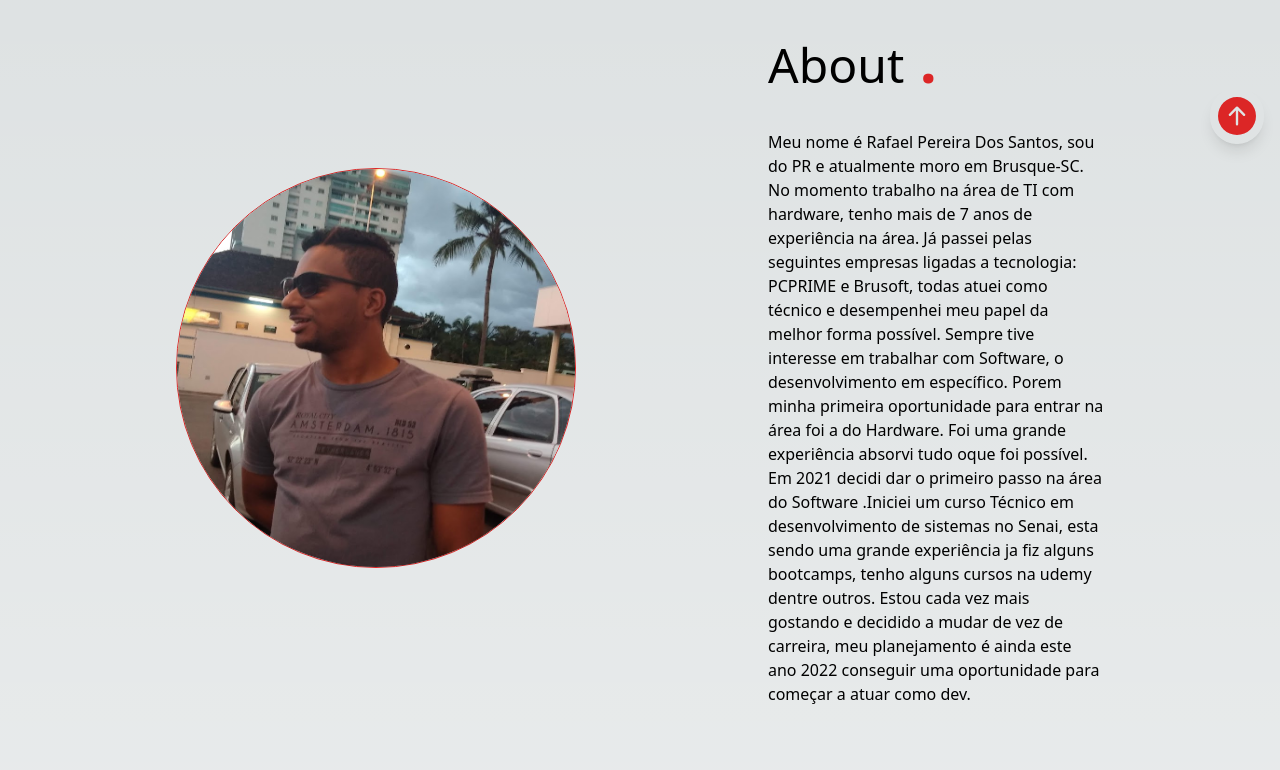
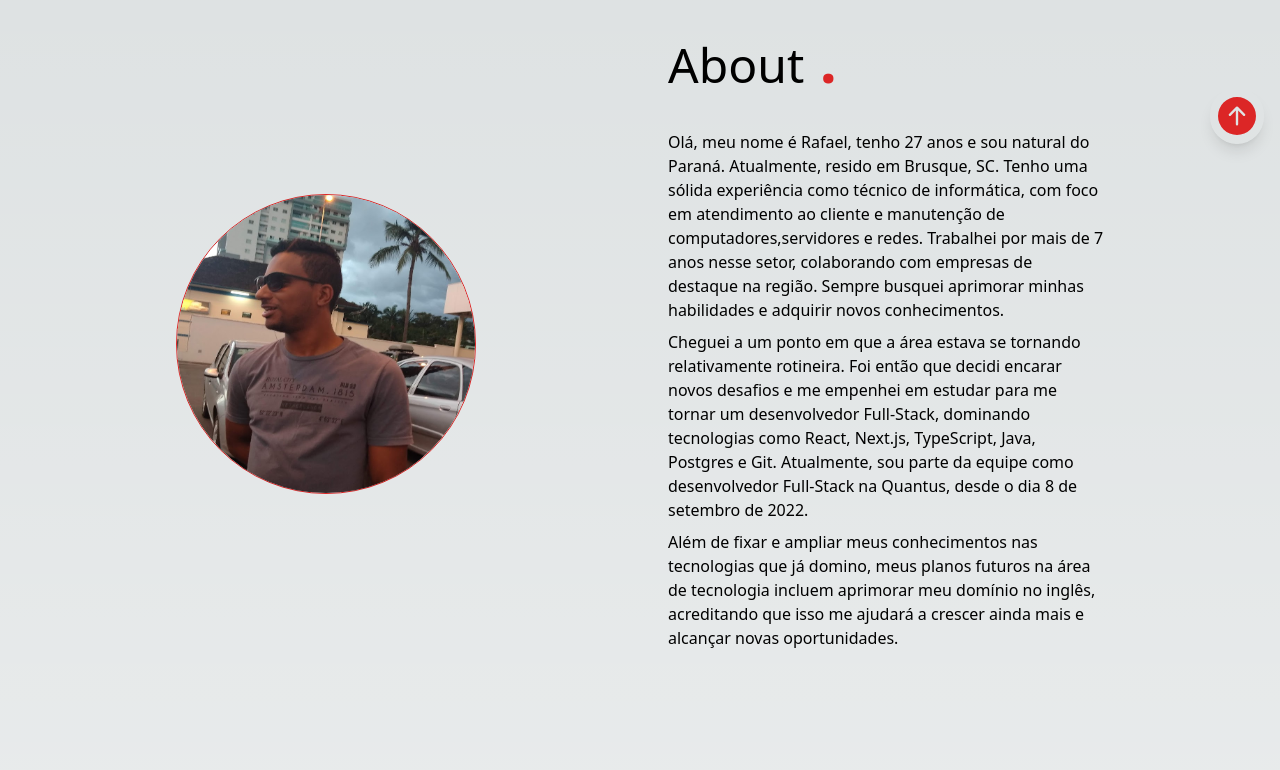
Before and after one commit to rafaelsantos01/portifolio-react, a Next.js app: page / in a window 1280 px wide. Shown: the part 640-1410 px from the top of the page. Built offline with nearby package versions, Linux system fonts and the light colour scheme.

Commit message:
ajuste no texto de apresentação e na logo

```diff
--- a/src/components/about/about.tsx
+++ b/src/components/about/about.tsx
@@ -9,7 +9,7 @@ export default function About() {
       <div className="justify-centers items-center md:flex my-20" id="about">
         <div className="flex items-center justify-center md:flex-none">
           <Image
-            className=" rounded-full w-40 h-40 md:w-[400px] md:h-[400px] border border-red-600"
+            className=" rounded-full w-40 h-40 md:w-[300px] md:h-[300px] border border-red-600"
             src={myPhoto}
             alt={""}
             width={400}
@@ -22,20 +22,29 @@ export default function About() {
             <Title title="About" />
           </div>
           <div className="select-none">
-            Meu nome é Rafael Pereira Dos Santos, sou do PR e atualmente moro em
-            Brusque-SC. No momento trabalho na área de TI com hardware, tenho
-            mais de 7 anos de experiência na área. Já passei pelas seguintes
-            empresas ligadas a tecnologia: PCPRIME e Brusoft, todas atuei como
-            técnico e desempenhei meu papel da melhor forma possível. Sempre
-            tive interesse em trabalhar com Software, o desenvolvimento em
-            específico. Porem minha primeira oportunidade para entrar na área
-            foi a do Hardware. Foi uma grande experiência absorvi tudo oque foi
-            possível. Em 2021 decidi dar o primeiro passo na área do Software
-            .Iniciei um curso Técnico em desenvolvimento de sistemas no Senai,
-            esta sendo uma grande experiência ja fiz alguns bootcamps, tenho
-            alguns cursos na udemy dentre outros. Estou cada vez mais gostando e
-            decidido a mudar de vez de carreira, meu planejamento é ainda este
-            ano 2022 conseguir uma oportunidade para começar a atuar como dev.
+            <p className="mb-2">
+              Olá, meu nome é Rafael, tenho 27 anos e sou natural do Paraná.
+              Atualmente, resido em Brusque, SC. Tenho uma sólida experiência
+              como técnico de informática, com foco em atendimento ao cliente e
+              manutenção de computadores,servidores e redes. Trabalhei por mais
+              de 7 anos nesse setor, colaborando com empresas de destaque na
+              região. Sempre busquei aprimorar minhas habilidades e adquirir
+              novos conhecimentos.
+            </p>
+            <p className="mb-2">
+              Cheguei a um ponto em que a área estava se tornando relativamente
+              rotineira. Foi então que decidi encarar novos desafios e me
+              empenhei em estudar para me tornar um desenvolvedor Full-Stack,
+              dominando tecnologias como React, Next.js, TypeScript, Java,
+              Postgres e Git. Atualmente, sou parte da equipe como desenvolvedor
+              Full-Stack na Quantus, desde o dia 8 de setembro de 2022.
+            </p>
+            <p className="mb-2">
+              Além de fixar e ampliar meus conhecimentos nas tecnologias que já
+              domino, meus planos futuros na área de tecnologia incluem
+              aprimorar meu domínio no inglês, acreditando que isso me ajudará a
+              crescer ainda mais e alcançar novas oportunidades.
+            </p>
           </div>
         </div>
       </div>
--- a/src/components/menu/menu.tsx
+++ b/src/components/menu/menu.tsx
@@ -1,5 +1,7 @@
+import Image from "next/image";
 import { useState } from "react";
 import { CiMenuBurger, CiMenuFries } from "react-icons/ci";
+import rafaSantos from "../../assets/logo.svg";
 
 const Menu = ({ children }: any) => {
   let [open, setOpen] = useState(false);
@@ -16,10 +18,8 @@ const Menu = ({ children }: any) => {
     <div>
       <div className="shadow-md w-full fixed z-20 top-0 left-0 ">
         <div className="md:flex items-center justify-between bg-black py-4 md:px-10 px-7">
-          <div className="font-bold text-2xl cursor-pointer flex items-center">
-            <div className="flex justify-center items-center   select-none">
-              <p className="flex-none cursor-default">Rafael P. Santos</p>
-            </div>
+          <div className="justify-between ">
+            <Image alt={""} width={40} height={40} src={rafaSantos} />
           </div>
 
           <div
```
Also changed, not shown: src/assets/code-logo.png (added), src/assets/logo.svg (added).
